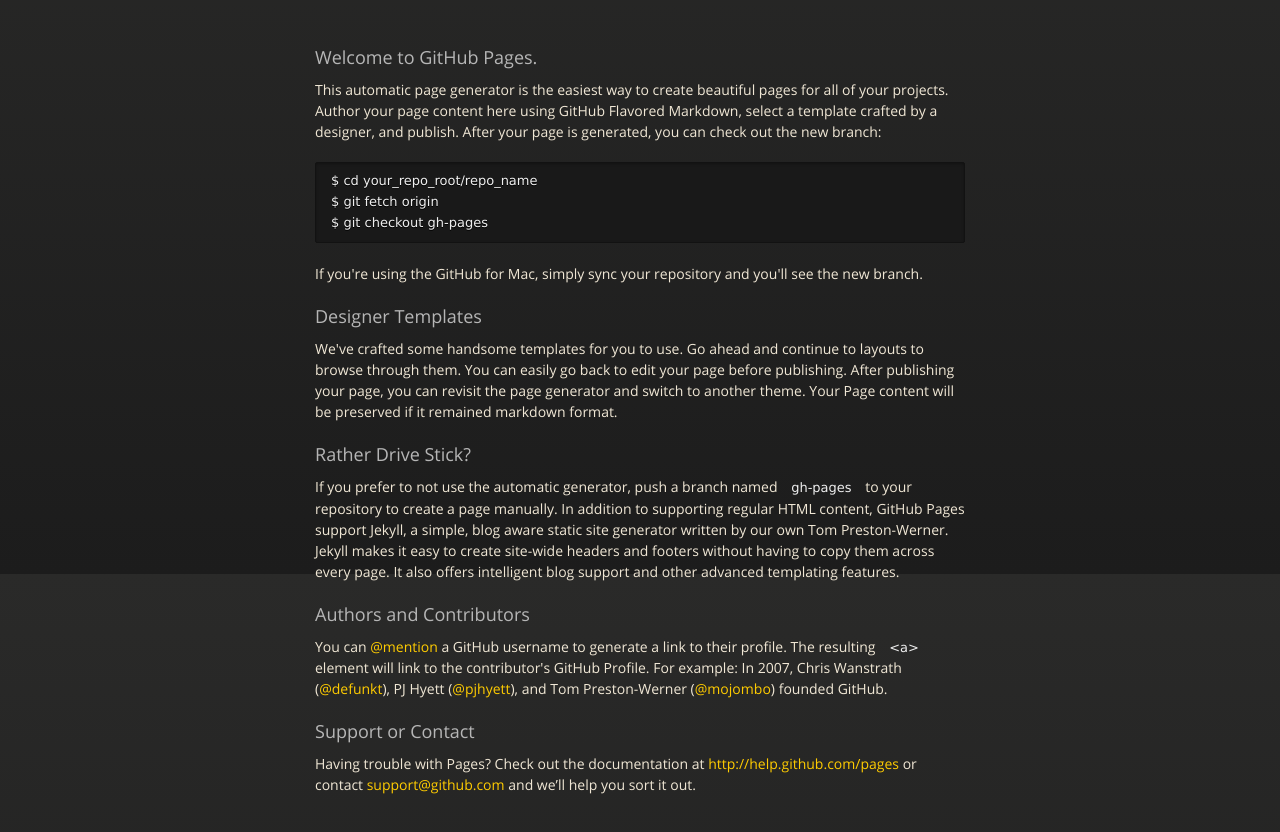
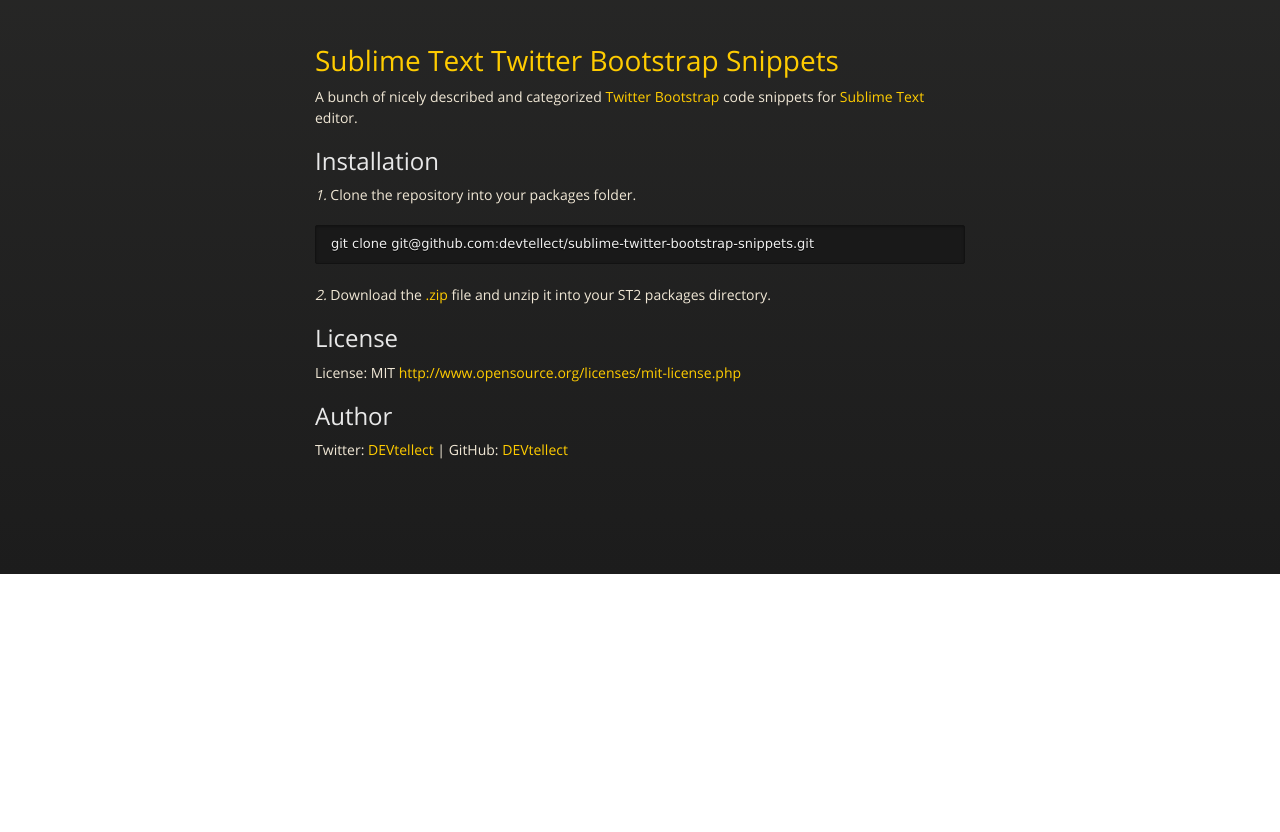
Before and after one commit to devtellect/sublime-twitter-bootstrap-snippets, a plain HTML site: page index.html in a window 1280 px wide. Shown: the part 226-1058 px from the top of the page. After the commit the page ends 800 px from the top, so only its background shows below. Drawn offline with nearby package versions, Linux system fonts and the light colour scheme.

```diff
--- a/index.html
+++ b/index.html
@@ -38,32 +38,26 @@
           <span class="credits right">Hosted on GitHub Pages &mdash; Theme by <a href="http://twitter.com/#!/michigangraham">mattgraham</a></span>
         </div>
 
-        <h3>Welcome to GitHub Pages.</h3>
+        <h1><a href="http://github.com/devtellect/sublime-twitter-bootstrap-snippets/">Sublime Text Twitter Bootstrap Snippets</a></h1>
 
-<p>This automatic page generator is the easiest way to create beautiful pages for all of your projects. Author your page content here using GitHub Flavored Markdown, select a template crafted by a designer, and publish. After your page is generated, you can check out the new branch:</p>
+<p>A bunch of nicely described and categorized <a href="http://twitter.github.com/bootstrap/">Twitter Bootstrap</a> code snippets for <a href="http://sublimetext.com">Sublime Text</a> editor.</p>
 
-<pre><code>$ cd your_repo_root/repo_name
-$ git fetch origin
-$ git checkout gh-pages
+<h2>Installation</h2>
+
+<p><em>1.</em>  Clone the repository into your packages folder.</p>
+
+<pre><code>git clone git@github.com:devtellect/sublime-twitter-bootstrap-snippets.git
 </code></pre>
 
-<p>If you're using the GitHub for Mac, simply sync your repository and you'll see the new branch.</p>
+<p><em>2.</em>  Download the <a href="http://github.com/devtellect/sublime-twitter-bootstrap-snippets/zipball/master">.zip</a> file and unzip it into your ST2 packages directory.</p>
 
-<h3>Designer Templates</h3>
+<h2>License</h2>
 
-<p>We've crafted some handsome templates for you to use. Go ahead and continue to layouts to browse through them. You can easily go back to edit your page before publishing. After publishing your page, you can revisit the page generator and switch to another theme. Your Page content will be preserved if it remained markdown format.</p>
+<p>License: MIT <a href="http://www.opensource.org/licenses/mit-license.php">http://www.opensource.org/licenses/mit-license.php</a></p>
 
-<h3>Rather Drive Stick?</h3>
+<h2>Author</h2>
 
-<p>If you prefer to not use the automatic generator, push a branch named <code>gh-pages</code> to your repository to create a page manually. In addition to supporting regular HTML content, GitHub Pages support Jekyll, a simple, blog aware static site generator written by our own Tom Preston-Werner. Jekyll makes it easy to create site-wide headers and footers without having to copy them across every page. It also offers intelligent blog support and other advanced templating features.</p>
-
-<h3>Authors and Contributors</h3>
-
-<p>You can <a href="https://github.com/blog/821" class="user-mention">@mention</a> a GitHub username to generate a link to their profile. The resulting <code>&lt;a&gt;</code> element will link to the contributor's GitHub Profile. For example: In 2007, Chris Wanstrath (<a href="https://github.com/defunkt" class="user-mention">@defunkt</a>), PJ Hyett (<a href="https://github.com/pjhyett" class="user-mention">@pjhyett</a>), and Tom Preston-Werner (<a href="https://github.com/mojombo" class="user-mention">@mojombo</a>) founded GitHub.</p>
-
-<h3>Support or Contact</h3>
-
-<p>Having trouble with Pages? Check out the documentation at <a href="http://help.github.com/pages">http://help.github.com/pages</a> or contact <a href="mailto:support@github.com">support@github.com</a> and we’ll help you sort it out.</p>
+<p>Twitter: <a href="http://twitter.com/devtellect">DEVtellect</a> | GitHub: <a href="http://github.com/devtellect">DEVtellect</a></p>
       </section>
 
     </div>
```
Also changed, not shown: params.json (+1 -1 lines).
